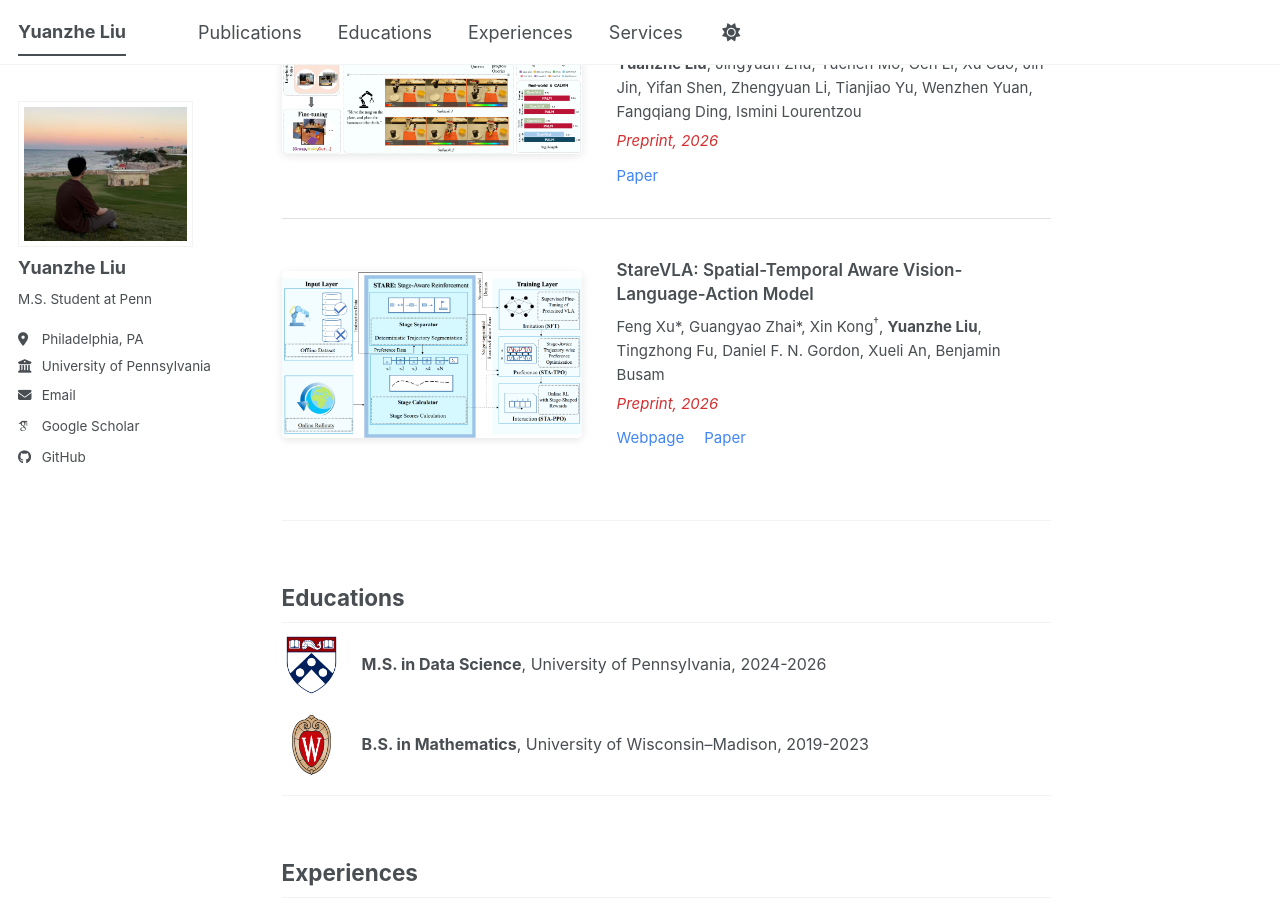
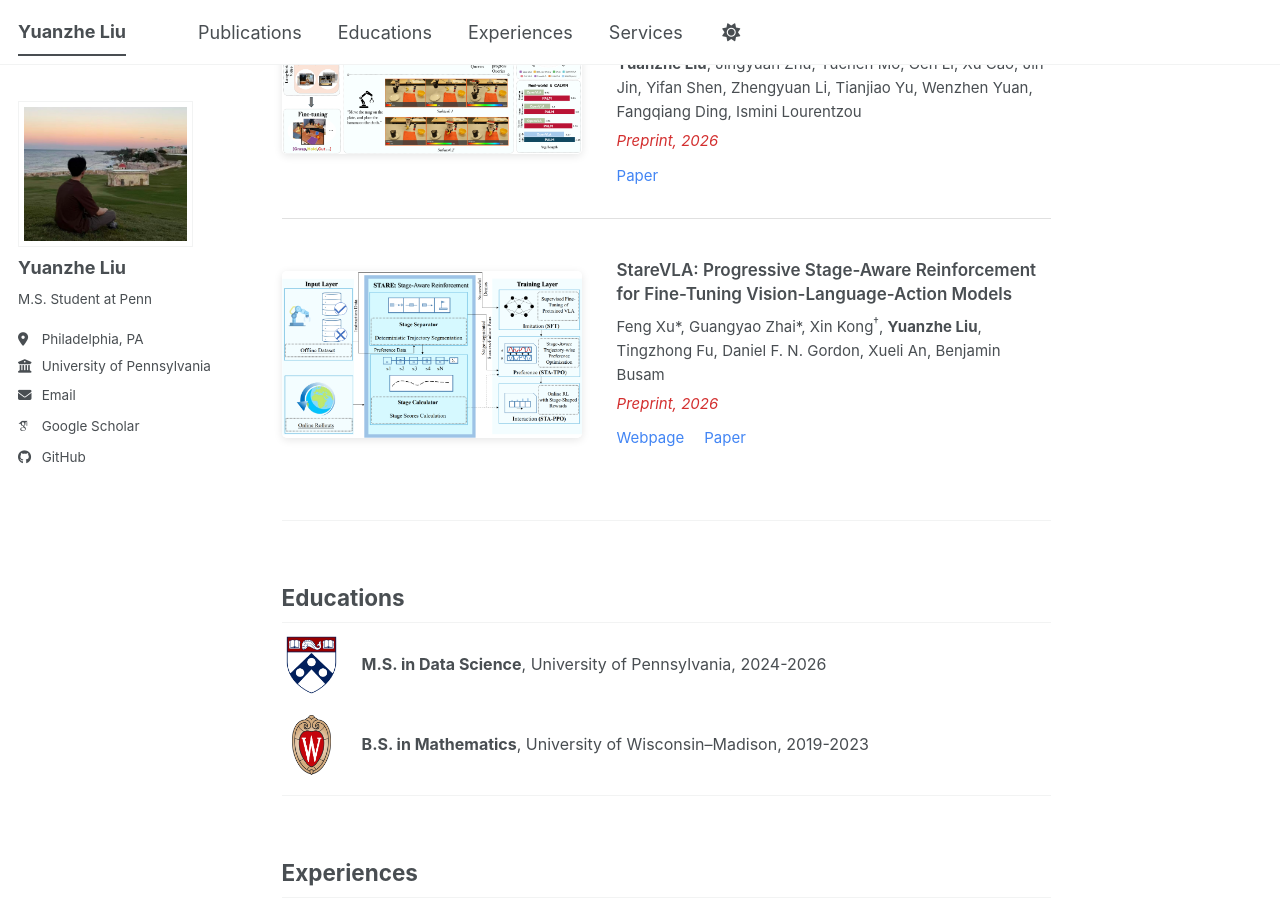
Before and after one commit to yuanzhel0903/yuanzhel0903.github.io, a Jekyll site: the page built from _pages/about.md, in a window 1280 px wide and 900 px high, scrolled down 1024 px. Built offline with Jekyll 4.4.1, drawn with Linux system fonts in a browser that asks for light colours; some web fonts are replaced; a script bundle is joined from its source files by our own code; library files that are not in the unit come from our copies.

Commit message:
Update about.md

```diff
--- a/_pages/about.md
+++ b/_pages/about.md
@@ -214,7 +214,7 @@ My research focuses on the capability of embodied agents and applying them for p
       <img src="/images/starevla.png" alt="StareVLA">
     </div>
     <div class="pub-content">
-      <div class="pub-title">StareVLA: Spatial-Temporal Aware Vision-Language-Action Model</div>
+      <div class="pub-title">StareVLA: Progressive Stage-Aware Reinforcement for Fine-Tuning Vision-Language-Action Models</div>
       <div class="pub-authors">
         Feng Xu*, Guangyao Zhai*, Xin Kong<sup>†</sup>, <strong>Yuanzhe Liu</strong>, Tingzhong Fu, Daniel F. N. Gordon, Xueli An, Benjamin Busam
       </div>
@@ -264,7 +264,7 @@ My research focuses on the capability of embodied agents and applying them for p
       <img src="/images/starevla.png" alt="StareVLA">
     </div>
     <div class="pub-content">
-      <div class="pub-title">StareVLA: Spatial-Temporal Aware Vision-Language-Action Model</div>
+      <div class="pub-title">StareVLA: Progressive Stage-Aware Reinforcement for Fine-Tuning Vision-Language-Action Models</div>
       <div class="pub-authors">
         Feng Xu*, Guangyao Zhai*, Xin Kong<sup>†</sup>, <strong>Yuanzhe Liu</strong>, Tingzhong Fu, Daniel F. N. Gordon, Xueli An, Benjamin Busam
       </div>
```
